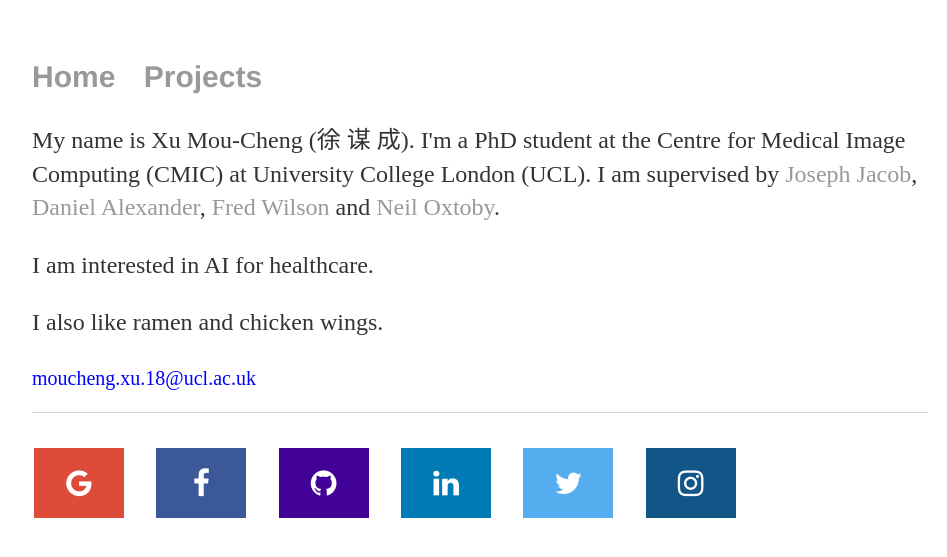
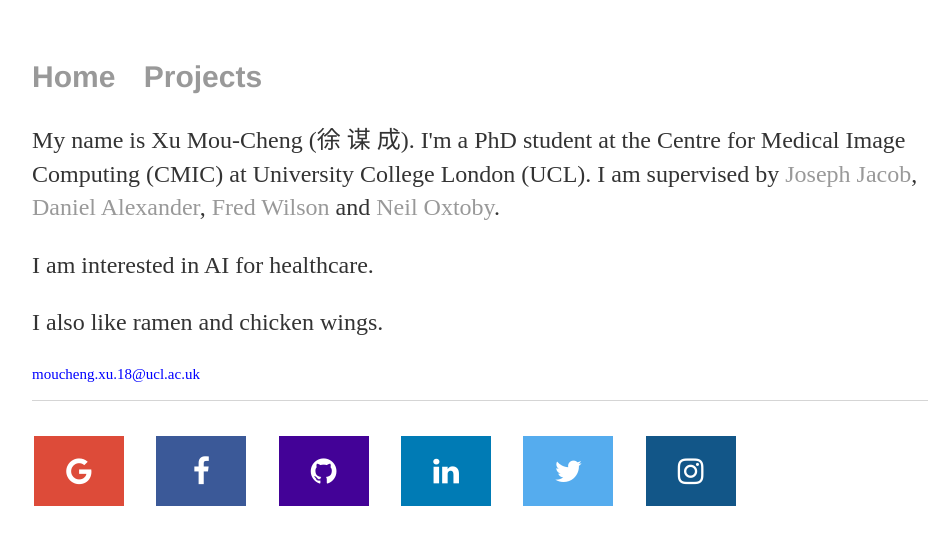
Before and after one commit to moucheng2017/mouchengxu.github.io, a Jekyll site: the page built from index.html, in a window 1280 px wide. Shown: the top 557 px of the page, without its empty margins (160-1107 px from the left). Built offline with Jekyll 4.4.1, drawn with Linux system fonts in a browser that asks for light colours.

Commit message:
Update index.html

```diff
--- a/index.html
+++ b/index.html
@@ -11,6 +11,6 @@
 		<a href="https://scholar.google.com/citations?user=uWfRPHEAAAAJ&hl=en">Neil Oxtoby</a>.</p>
 	<p>I am interested in AI for healthcare.</p>
 	<p>I also like ramen and chicken wings.</p>
-	<p style="color:blue; font-size:20px">moucheng.xu.18@ucl.ac.uk</p>
+	<p style="color:blue; font-size:15px">moucheng.xu.18@ucl.ac.uk</p>
 <!-- 	<img src="gsk.png" alt="gsk logo" width="120" height="100" style="vertical-align:top; float:right"> -->
 </div><!-- /.blurb -->
```
